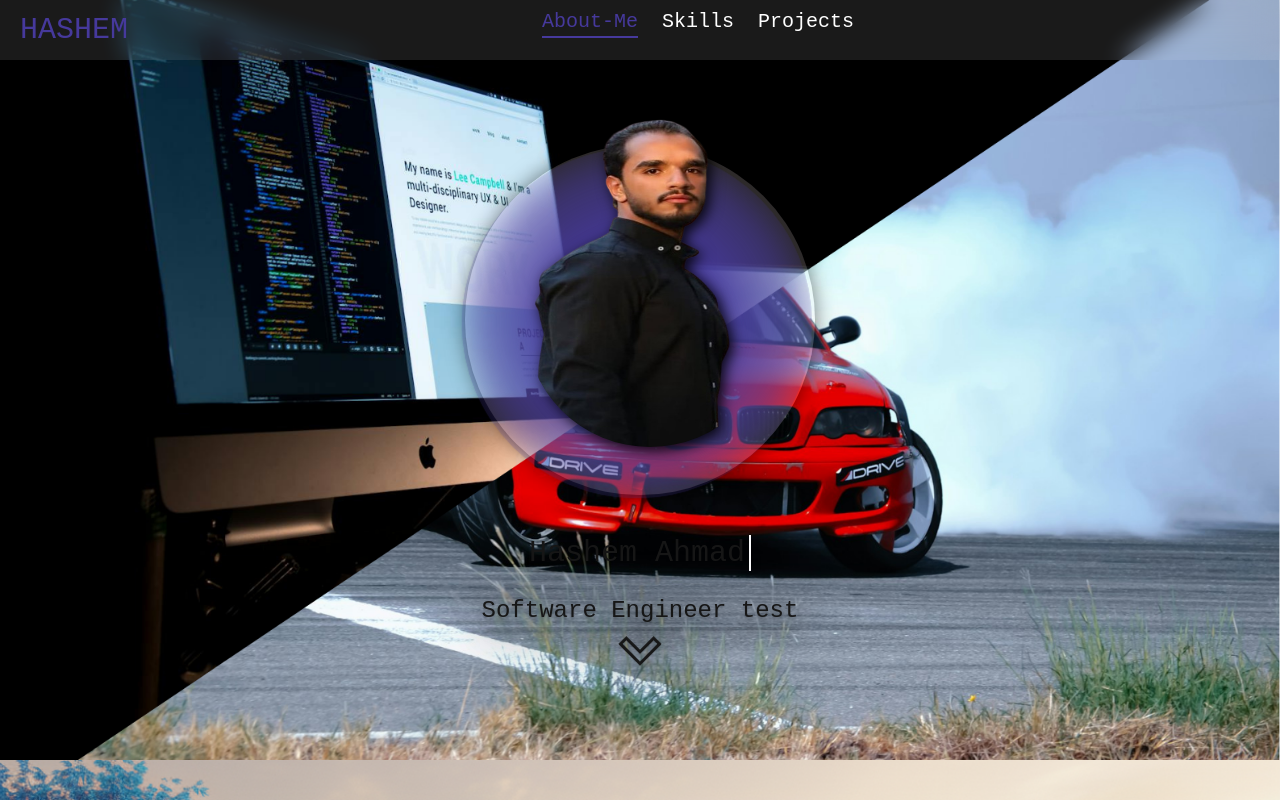
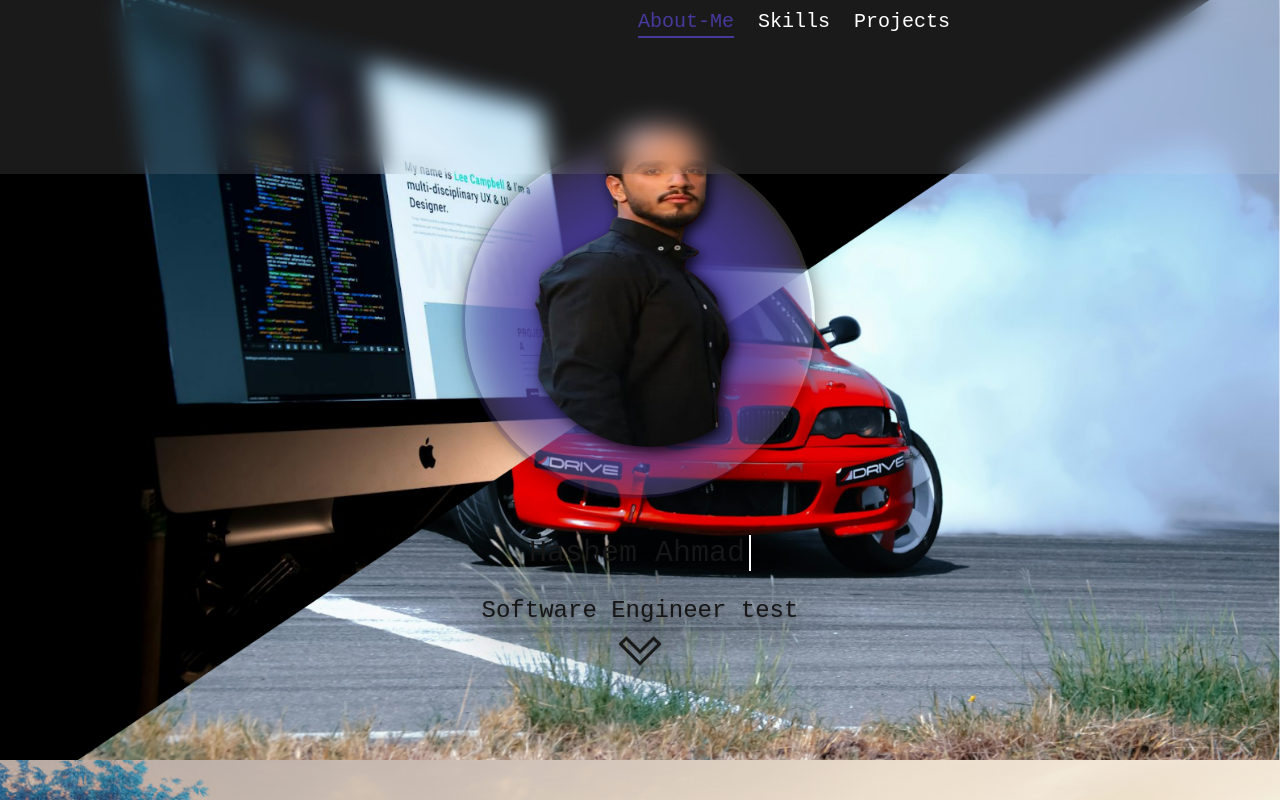
Before and after one commit to hashem-ahmad/HashemProtfolio, a Next.js app: page / in a window 1280 px wide. Shown: the top 800 px of the page. Built offline with nearby package versions, Linux system fonts and the light colour scheme.

Commit message:
Update navbar.tsx

```diff
--- a/components/navbar.tsx
+++ b/components/navbar.tsx
@@ -55,6 +55,7 @@ export default function Navbar() {
         {/* Logo always left */}
         <a href="#top" className={styles["logo-link"]}>
           <Drift
+            as="svg"
             className="text-2xl md:text-3xl p-1 text-[#46399c]"
             />
         </a>
```
